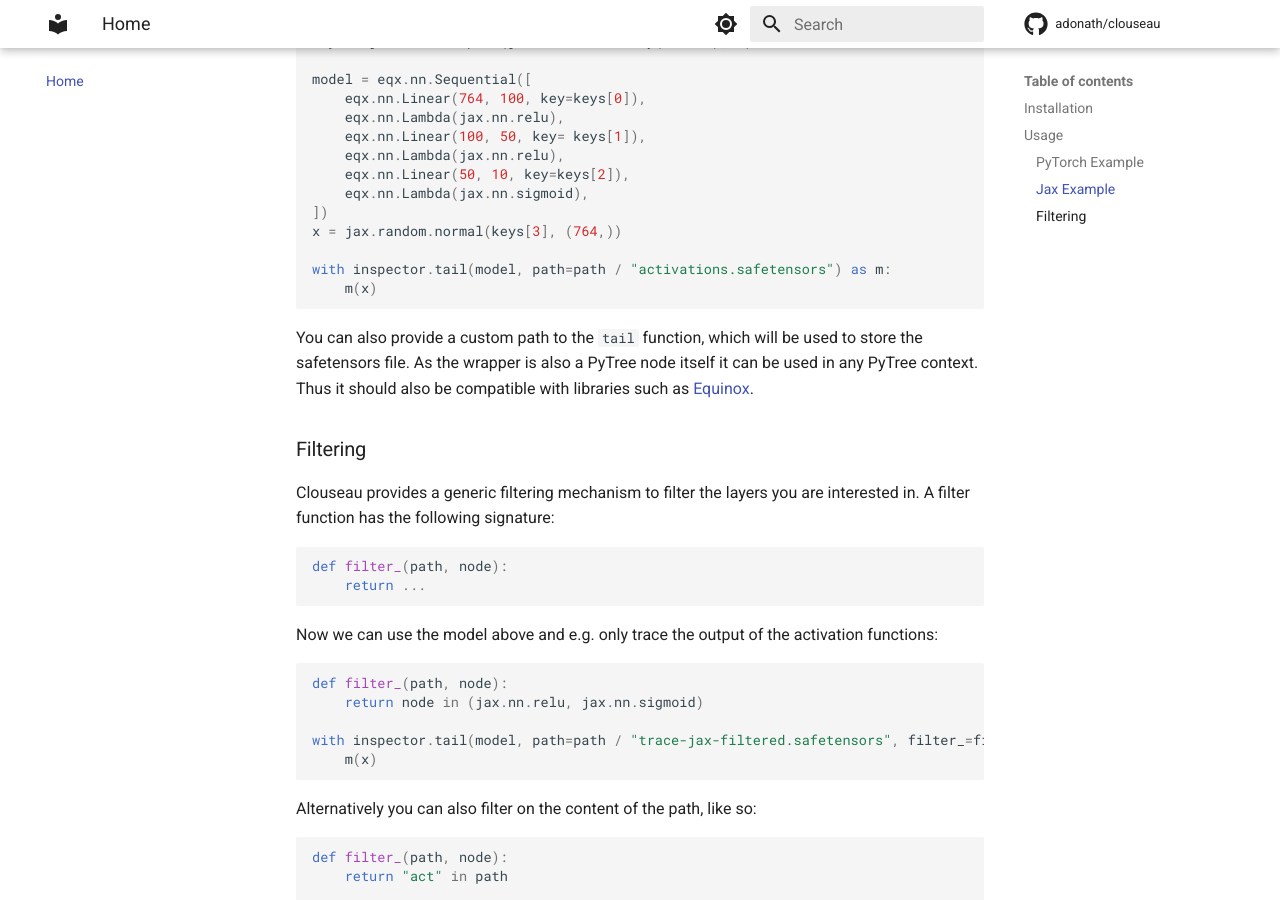
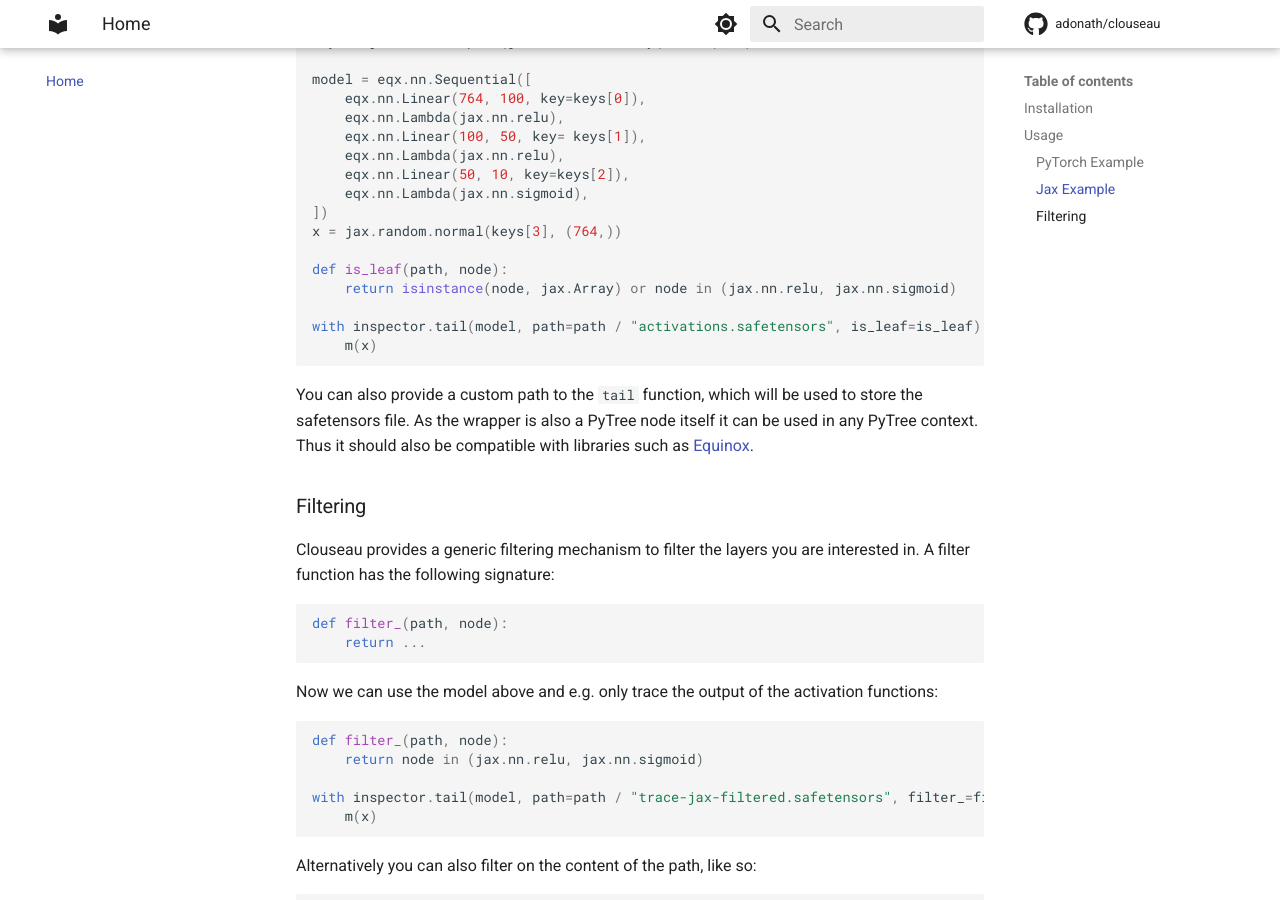
Before and after one commit to adonath/clouseau, an MkDocs documentation site: the page built from docs/index.md, in a window 1280 px wide and 900 px high, scrolled down 2225 px. Built offline with MkDocs 1.6.1 and Material for MkDocs 9.7.7, drawn with Linux system fonts in a browser that asks for light colours; comment, search, counter and statistics services are not loaded.

Commit message:
Adapt docs

````diff
--- a/docs/index.md
+++ b/docs/index.md
@@ -90,7 +90,10 @@ model = eqx.nn.Sequential([
 ])
 x = jax.random.normal(keys[3], (764,))
 
-with inspector.tail(model, path=path / "activations.safetensors") as m:
+def is_leaf(path, node):
+    return isinstance(node, jax.Array) or node in (jax.nn.relu, jax.nn.sigmoid)
+
+with inspector.tail(model, path=path / "activations.safetensors", is_leaf=is_leaf) as m:
     m(x)
 ```
 
@@ -114,7 +117,7 @@ Now we can use the model above and e.g. only trace the output of the activation
 def filter_(path, node):
     return node in (jax.nn.relu, jax.nn.sigmoid)
 
-with inspector.tail(model, path=path / "trace-jax-filtered.safetensors", filter_=filter_) as m:
+with inspector.tail(model, path=path / "trace-jax-filtered.safetensors", filter_=filter_, is_leaf=is_leaf) as m:
     m(x)
 ```
 
@@ -124,7 +127,7 @@ Alternatively you can also filter on the content of the path, like so:
 def filter_(path, node):
     return "act" in path
 
-with inspector.tail(model, path=path / "trace-jax-filtered.safetensors", filter_=filter_) as m:
+with inspector.tail(model, path=path / "trace-jax-filtered.safetensors", filter_=filter_, is_leaf=is_leaf) as m:
     m(x)
 
 ```
````
